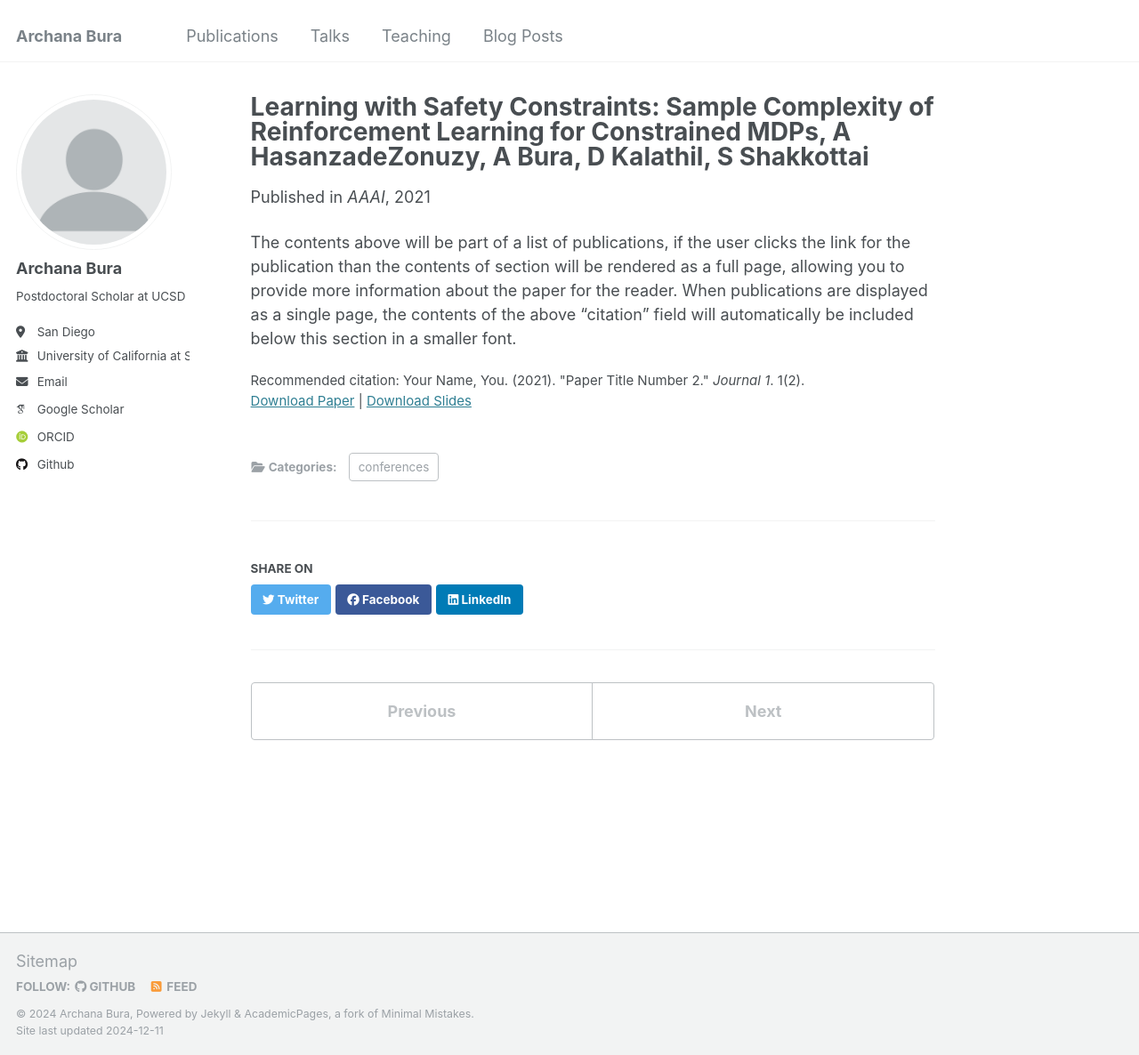
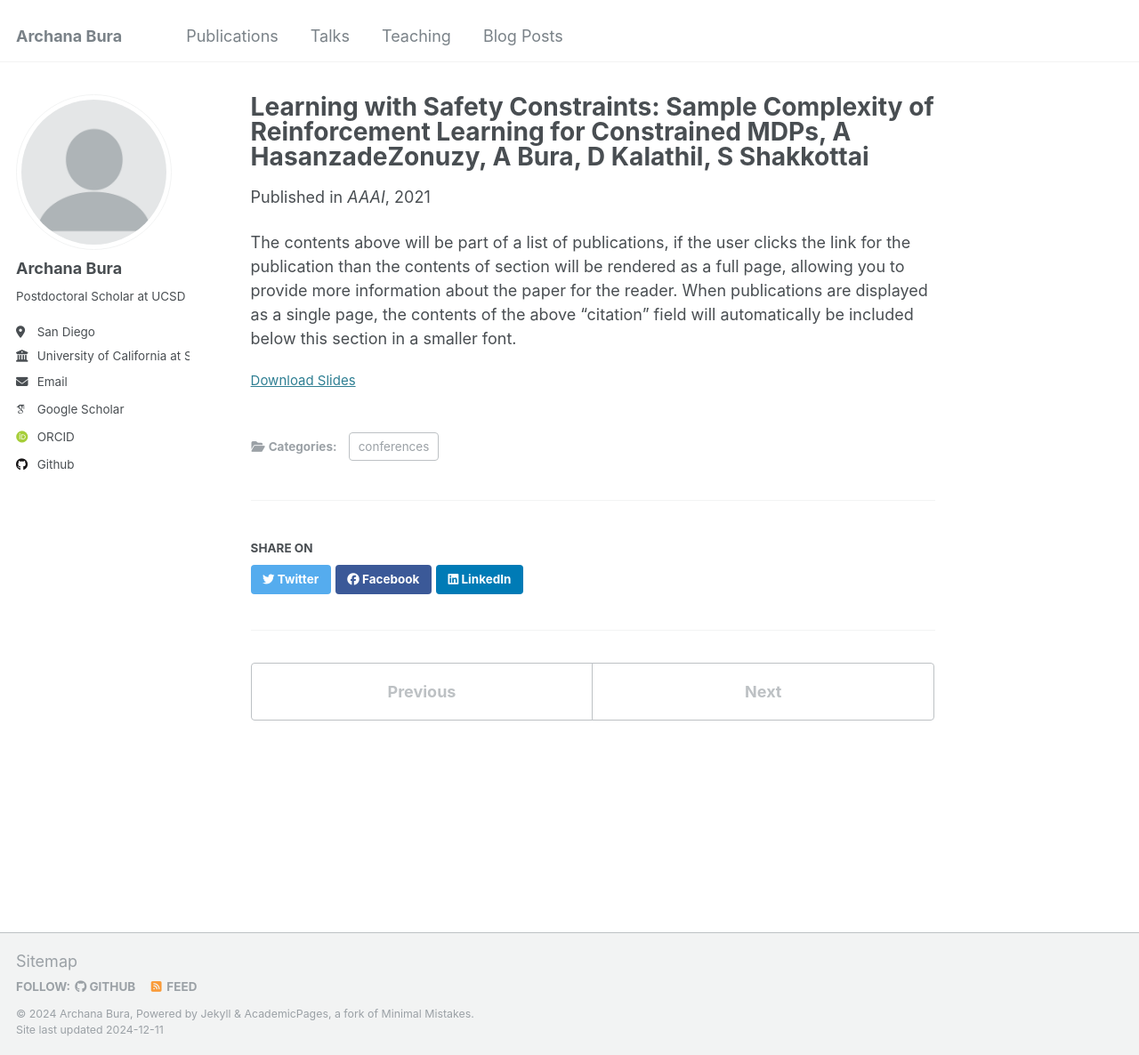
Before and after one commit to archanabura/archanabura.github.io, a Jekyll site: the page built from _publications/LearningCMDPAAAI.md, in a window 1280 px wide and 1186 px high. Shown: the whole window at 89% size. Built offline with Jekyll 4.4.1, drawn with Linux system fonts in a browser that asks for light colours; some web fonts are replaced; part of the change alters nothing that is shown.

Commit message:
Update LearningCMDPAAAI.md

```diff
--- a/_publications/LearningCMDPAAAI.md
+++ b/_publications/LearningCMDPAAAI.md
@@ -3,12 +3,12 @@ title: "Learning with Safety Constraints: Sample Complexity of Reinforcement Lea
 collection: publications
 category: conferences
 permalink: /publication/LearningCMDPAAAI
-excerpt: 'This paper is about the number 2. The number 3 is left for future work.'
+# excerpt: 'This paper is about the number 2. The number 3 is left for future work.'
 date: 2021-10-01
 venue: 'AAAI'
 slidesurl: 'http://archanabura.github.io/files/slides2.pdf'
 paperurl: 'http://archanabura.github.io/files/paper2.pdf'
-citation: 'Your Name, You. (2021). &quot;Paper Title Number 2.&quot; <i>Journal 1</i>. 1(2).'
+# citation: 'Your Name, You. (2021). &quot;Paper Title Number 2.&quot; <i>Journal 1</i>. 1(2).'
 ---
 
 The contents above will be part of a list of publications, if the user clicks the link for the publication than the contents of section will be rendered as a full page, allowing you to provide more information about the paper for the reader. When publications are displayed as a single page, the contents of the above "citation" field will automatically be included below this section in a smaller font.
```
